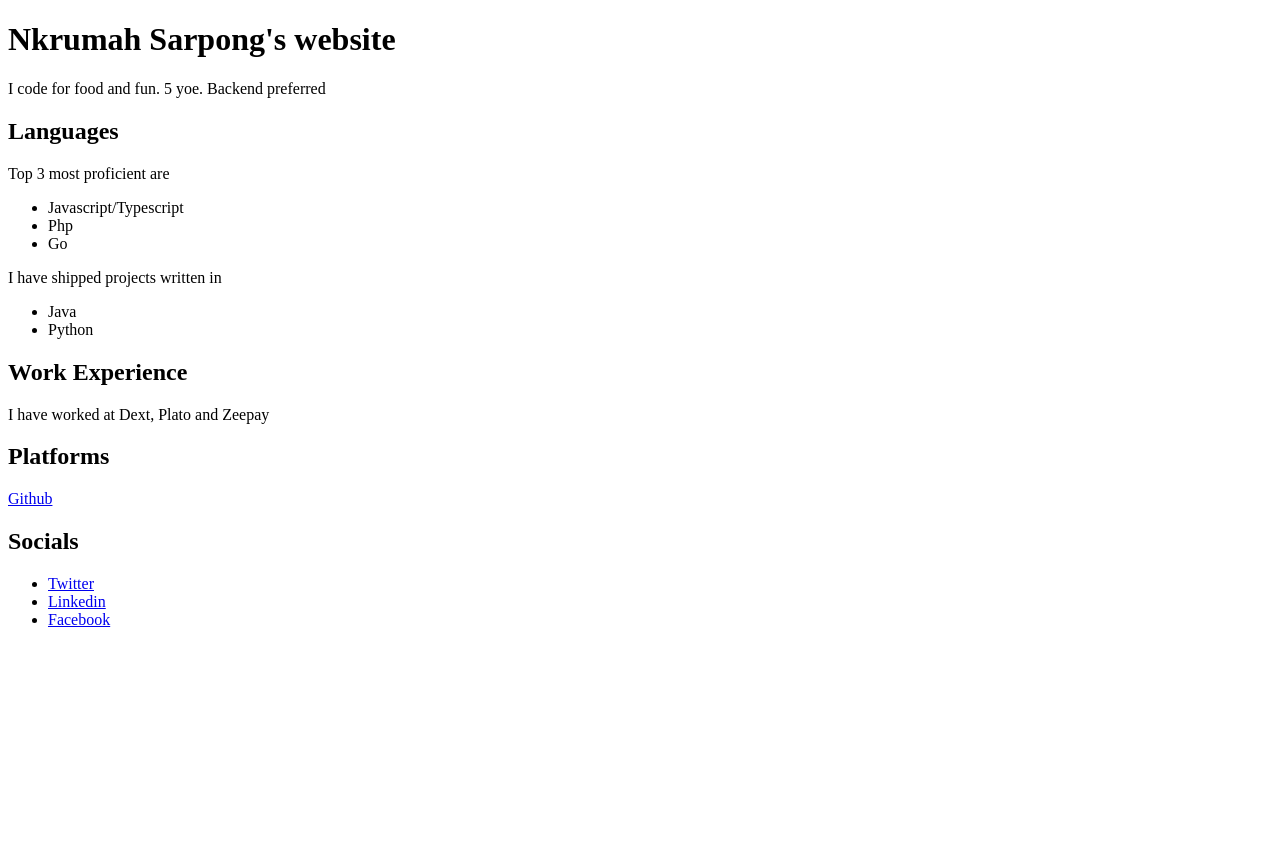
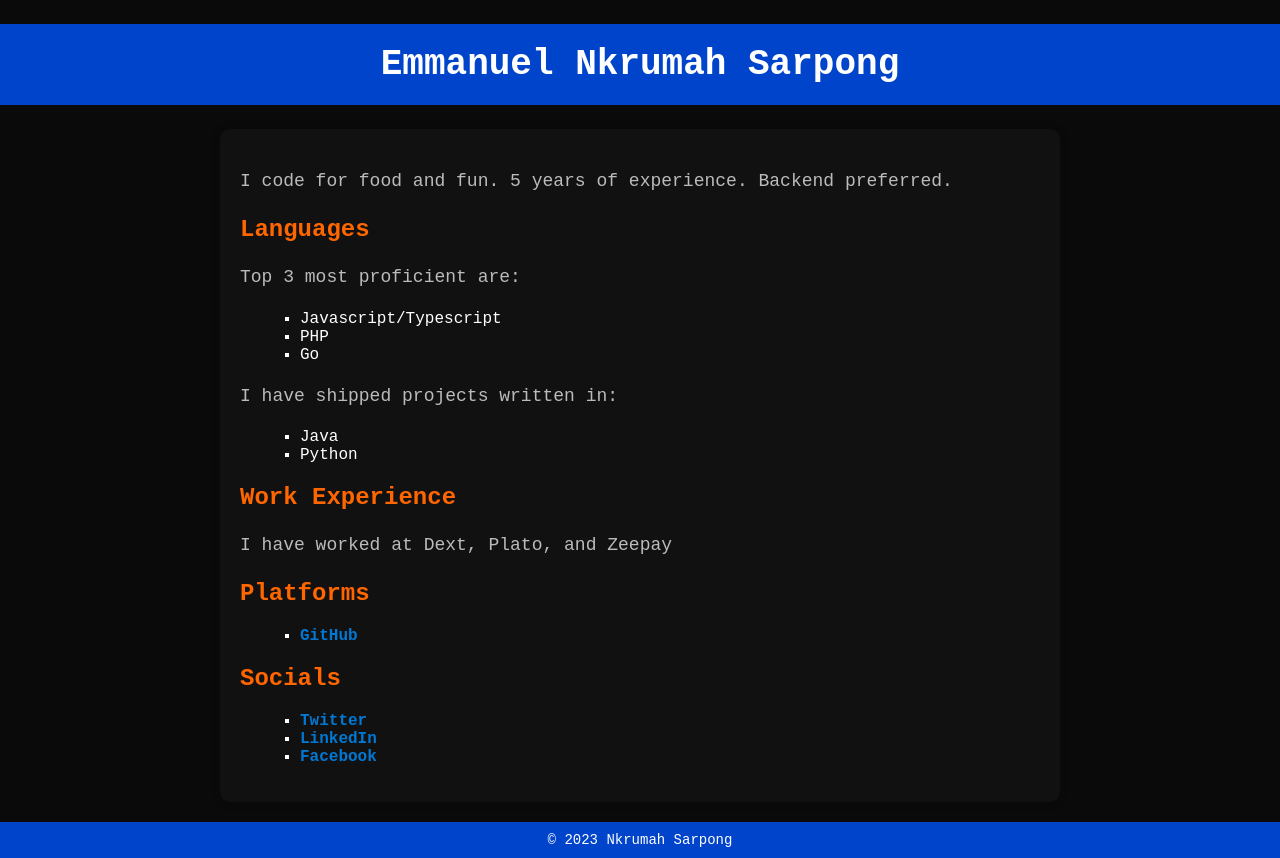
Before and after one commit to nkrumahthis/nkrumahthis.github.io, a plain HTML site: page index.html in a window 1280 px wide. Before the commit the page ends 800 px from the top, so only its background shows below. Drawn offline with Linux system fonts and the light colour scheme.

Commit message:
dark retro

```diff
--- a/index.html
+++ b/index.html
@@ -3,21 +3,72 @@
   <head>
     <meta charset="UTF-8" />
     <meta name="viewport" content="width=device-width, initial-scale=1.0" />
-    <title>Nkrumah Sarpong's Website</title>
+    <title>Nkrumah Sarpong's Retro Website</title>
+    <style>
+      /* Global Styles */
+      body {
+        font-family: "Courier New", monospace;
+        background-color: #0a0a0a;
+        color: #fff;
+        margin: 0;
+        padding: 0;
+      }
+      h2 {
+        color: #ff6600;
+      }
+      p {
+        font-size: 18px;
+        line-height: 1.6;
+        color: #bbb;
+      }
+      ul {
+        list-style-type: square;
+        margin-left: 20px;
+      }
+      a {
+        text-decoration: none;
+        color: #0078d4;
+        font-weight: bold;
+      }
+      /* Header Styles */
+      h1 {
+        background-color: #0044cc;
+        padding: 20px;
+        text-align: center;
+        font-size: 36px;
+      }
+      /* Main Content Styles */
+      .main-content {
+        max-width: 800px;
+        margin: 20px auto;
+        background-color: #111;
+        padding: 20px;
+        border-radius: 10px;
+        box-shadow: 0 0 10px rgba(0, 0, 0, 0.2);
+      }
+      /* Footer Styles */
+      .footer {
+        background-color: #0044cc;
+        padding: 10px 0;
+        text-align: center;
+        font-size: 14px;
+      }
+    </style>
   </head>
   <body>
-    <h1>Nkrumah Sarpong's website</h1>
-    <p>I code for food and fun. 5 yoe. Backend preferred</p>
+    <h1>Emmanuel Nkrumah Sarpong</h1>
+    <div class="main-content">
+      <p>I code for food and fun. 5 years of experience. Backend preferred.</p>
 
       <h2>Languages</h2>
       <div>
-      <p>Top 3 most proficient are</p>
+        <p>Top 3 most proficient are:</p>
         <ul>
           <li>Javascript/Typescript</li>
-        <li>Php</li>
+          <li>PHP</li>
           <li>Go</li>
         </ul>
-      <p>I have shipped projects written in</p>
+        <p>I have shipped projects written in:</p>
         <ul>
           <li>Java</li>
           <li>Python</li>
@@ -26,21 +77,26 @@
 
       <h2>Work Experience</h2>
       <div>
-      <p>I have worked at Dext, Plato and Zeepay</p>
+        <p>I have worked at Dext, Plato, and Zeepay</p>
       </div>
 
       <h2>Platforms</h2>
       <div>
-      <a href="https://github.com/nkrumahthis">Github</a>
+        <ul>
+          <li><a href="https://github.com/nkrumahthis">GitHub</a></li>
+        </ul>
       </div>
 
       <h2>Socials</h2>
       <div>
         <ul>
           <li><a href="https://twitter.com/nkrumahthis">Twitter</a></li>
-        <li><a href="https://linkedin.com/in/nkrumahthis">Linkedin</a></li>
+          <li><a href="https://linkedin.com/in/nkrumahthis">LinkedIn</a></li>
           <li><a href="https://facebook.com/nkrumahthis">Facebook</a></li>
         </ul>
       </div>
+    </div>
+
+    <div class="footer">&copy; 2023 Nkrumah Sarpong</div>
   </body>
 </html>
```
Lines whose indentation alone changed are shown as unchanged.
